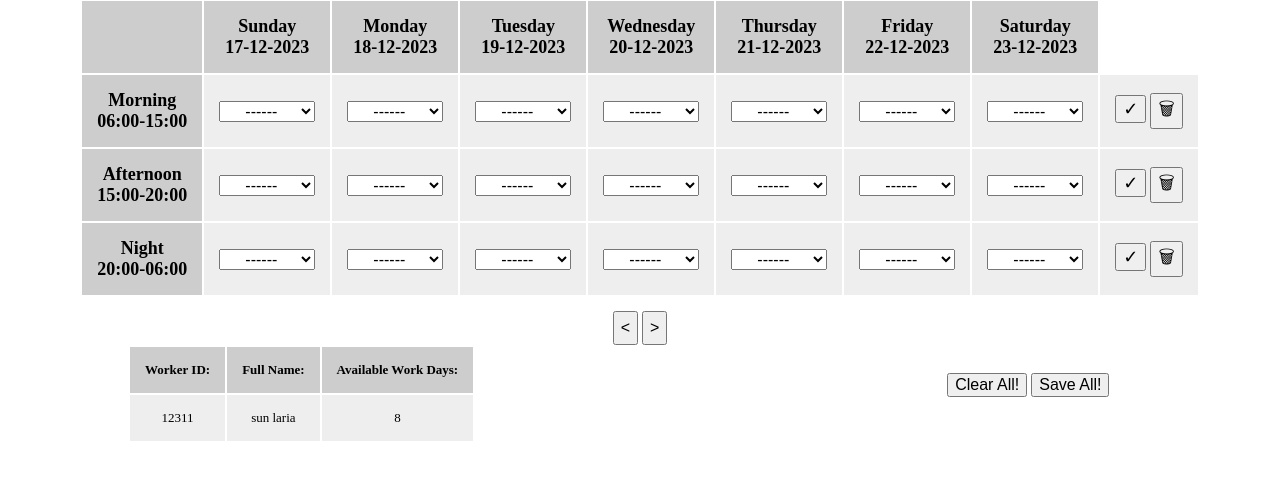
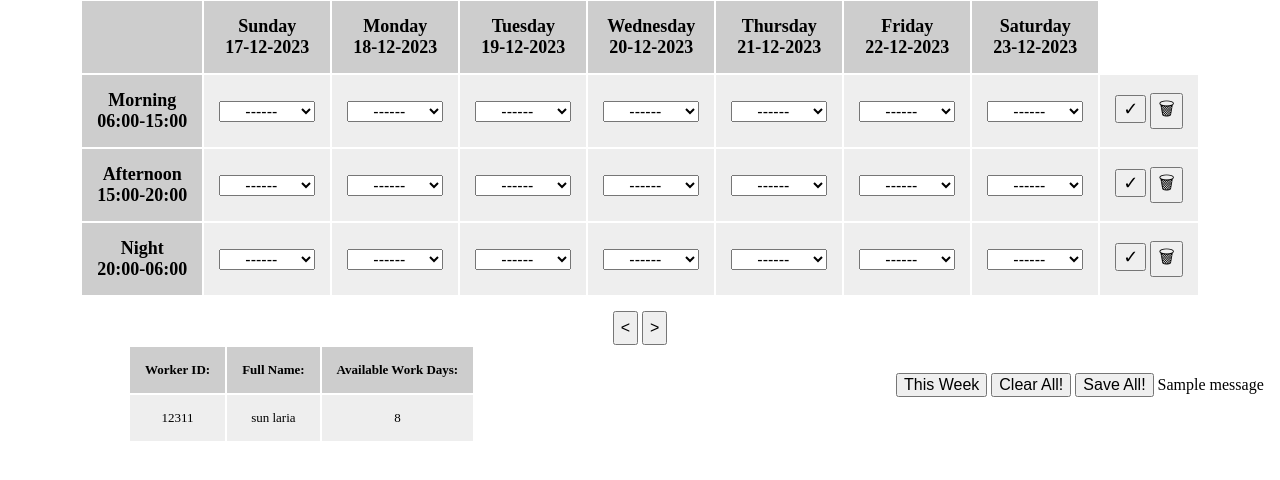
Before and after one commit to SunLaria/Work-Shifts-Managment, a Django app: page / in a window 1280 px wide. Shown: the part 149-629 px from the top of the page. Run offline with Django 4.2, Linux system fonts and the light colour scheme; data comes from the database, SQL or seed files in the repository; both versions use the stored data as it was after the commit; tables that the repository leaves empty hold one stand-in row (values such as "Sample post"); one stand-in notice (Sample message) is shown; some libraries are stand-ins or nearby versions.

Commit message:
added a button, made the calander dynamic for all years

```diff
--- /dev/null
+++ b/shift_manager/functions.py
@@ -0,0 +1,5 @@
+import datetime
+
+def weeks_for_year(year):
+    last_week = datetime.date(year, 12, 28)
+    return last_week.isocalendar().week
--- a/shift_manager/static/shift_manager/style.css
+++ b/shift_manager/static/shift_manager/style.css
@@ -34,7 +34,7 @@ th{
 }
 #action-buttons-div{
     position: absolute;
-    left: 74vw;
+    left: 70vw;
     bottom: 31.8vh;
 }
 
--- a/shift_manager/templates/shift_manager/index.html
+++ b/shift_manager/templates/shift_manager/index.html
@@ -40,14 +40,20 @@
     {% endfor %}
 </table>
 <input type="text" hidden id="week_num" value="{{ week_num }}">
+<input type="text" hidden id="year" value="{{ year }}">
 <div id="calender_buttons">
     <button id="back_button" onclick=button_control(week_num-1)><</button>
     <button id="front_button" onclick=button_control(week_num+1)>></button>
 </div>
 <div id="action-buttons-div">
+<a href="/"><button class="action_button" id="current_week">This Week</button></a>
 <button class="action_button" id="clear_all">Clear All!</button>
 <button class="action_button" id="save_all">Save All!</button>
-{{ message }}
+{% if messages %}
+    {% for message in messages %}
+    {{ message }}
+    {% endfor %}
+{% endif %}
 </div>
 <div id="worker_list">
     <table style="font-size:small;">
@@ -69,9 +75,11 @@
 </div>
 <script>
 
+
     let week_num = parseInt(document.getElementById("week_num").value)
+    let year = parseInt(document.getElementById("year").value)
     function button_control(value){
-        return window.location.replace("/"+String(value));
+        return window.location.replace("/"+year+"/"+String(value));
     }
 
 
--- a/shift_manager/templates/shift_manager/worker.html
+++ b/shift_manager/templates/shift_manager/worker.html
@@ -21,7 +21,11 @@
     {% endfor %}
 </table>
 <button id="add_worker" onclick=prepare_form()>Add Worker!</button>
-
+{% if messages %}
+    {% for message in messages %}
+    {{ message }}
+    {% endfor %}
+{% endif %}
     <div id="form-div">
         <button id="exit_form" onclick=hide_form();>X</button>
     <form id="worker-form" action="{% url 'save_worker'%}" method="post" style="display: inline-block;" >
--- a/shift_manager/urls.py
+++ b/shift_manager/urls.py
@@ -2,7 +2,7 @@ from django.urls import path
 from . import views
 
 urlpatterns = [
-    path("<int:week_num>/", views.home, name="home_past"),
+    path("<int:year>/<str:week_num>/", views.home, name="home_past"),
     path('', views.home, name='home'),
     path("save/", views.save, name="save"),
     path("delete/",views.delete,name="delete"),
--- a/shift_manager/views.py
+++ b/shift_manager/views.py
@@ -1,28 +1,44 @@
 from django.shortcuts import render, redirect
 from django.http import HttpResponse
+from django.contrib import messages
 import datetime
 import time
 from shift_manager.models import Worker,Shift
+from .functions import weeks_for_year
 
 
-def home(request,week_num=datetime.datetime.now().isocalendar()[1]-1):
-    today = datetime.date.today()
-    startdate = time.asctime(time.strptime(f'{today.year} %d 0' % week_num, '%Y %W %w'))
+def home(request,year=datetime.date.today().year,week_num=datetime.datetime.now().isocalendar()[1]-1):
+    week_num=int(week_num)
+    if week_num==0:
+        week_num=weeks_for_year(year)
+        year=year-1
+    try:
+        startdate = time.asctime(time.strptime(f'{year} %d 0' % week_num, '%Y %W %w'))
+    except:
+        week_num=1
+        year=year+1
+        startdate = time.asctime(time.strptime(f'{year} %d 0' % week_num, '%Y %W %w'))
+
     startdate = datetime.datetime.strptime(startdate, '%a %b %d %H:%M:%S %Y')
-
     dates = [startdate.strftime('%d-%m-%Y')]
     for i in range(1, 7):
         day = startdate + datetime.timedelta(days=i)
         dates.append(day.strftime('%d-%m-%Y'))
+    messages
     return render(request, "shift_manager/index.html",
                   {"week_dates":dates,
                    "week_num":week_num,
+                   "year":year,
                    "workers_list":[{"Worker_ID":i.Worker_ID,"Full_Name":i.Full_Name,"Work_Days_Left":i.Work_Days-len(i.shift_set.filter(Date__gte="-".join(dates[0].split("-")[::-1]), Date__lte="-".join(dates[-1].split("-")[::-1])))} for i in Worker.objects.all()],
                    "available_workers_list":[{"Worker_ID":i.Worker_ID,"Full_Name":i.Full_Name} for i in Worker.objects.all() if len(i.shift_set.filter(Date__gte="-".join(dates[0].split("-")[::-1]), Date__lte="-".join(dates[-1].split("-")[::-1]))) < i.Work_Days]
                    })
 
 def save(request):
     if request.method=="POST":
+        if request.headers.get('X-Requested-With') == 'XMLHttpRequest':
+            is_ajax = True
+        else:
+            is_ajax = False
         row_data_post = (list(zip(request.POST.getlist("Date"),request.POST.getlist("Shift"),request.POST.getlist("Worker"))))
         for data_cell in row_data_post:
             try:
@@ -36,8 +52,8 @@ def save(request):
             except:
                 if data_cell[2]!="empty" and len(Worker.objects.get(Worker_ID=int(data_cell[2])).shift_set.filter(Date__gte=row_data_post[0][0], Date__lte=row_data_post[-1][0])) < Worker.objects.get(Worker_ID=int(data_cell[2])).Work_Days:
                     Shift.objects.create(Date=data_cell[0],Shift=data_cell[1],Worker=Worker.objects.get(Worker_ID=int(data_cell[2])))
-        return redirect("/",kwargs={"message":"Saved!"})
-    # ask tal or try something else / different function
+        messages.success(request, "Shifts Updated!.")
+        return redirect(request.META.get('HTTP_REFERER'))
 
 
 
@@ -46,11 +62,12 @@ def delete(request):
         try:
             row_data_post = (list(zip(request.POST.getlist("Date"),request.POST.getlist("Shift"),request.POST.getlist("Worker"))))
             [[i.delete() for i in Shift.objects.filter(Date=x[0],Shift=x[1])] for x in row_data_post]
-            return redirect("/")
+            messages.success(request, "Shifts Deleted!.")
+            return redirect(request.META.get('HTTP_REFERER'))
         except:
-            return redirect("/")
+            return redirect(request.META.get('HTTP_REFERER'))
     else:
-        return redirect("/")
+        return redirect(redirect("/"))
 
 def workers(request):
     return render(request, "shift_manager/worker.html", {"workers":[i for i in Worker.objects.all()]})
@@ -71,17 +88,18 @@ def save_worker(request):
                 worker.save()
             except:
                 pass
-
+        messages.success(request, "Worker Saved!.")
         return redirect("workers")
     else:
         return redirect("workers")
 
 
 
-def remove_worker(reuqest,worker_id):
+def remove_worker(request,worker_id):
     try:
         worker=Worker.objects.get(Worker_ID=worker_id)
         worker.delete()
+        messages.success(request, "Worker Removed!.")
         return redirect("workers")
     except:
         return redirect("workers")
```
Also changed, not shown: db.sqlite3.
